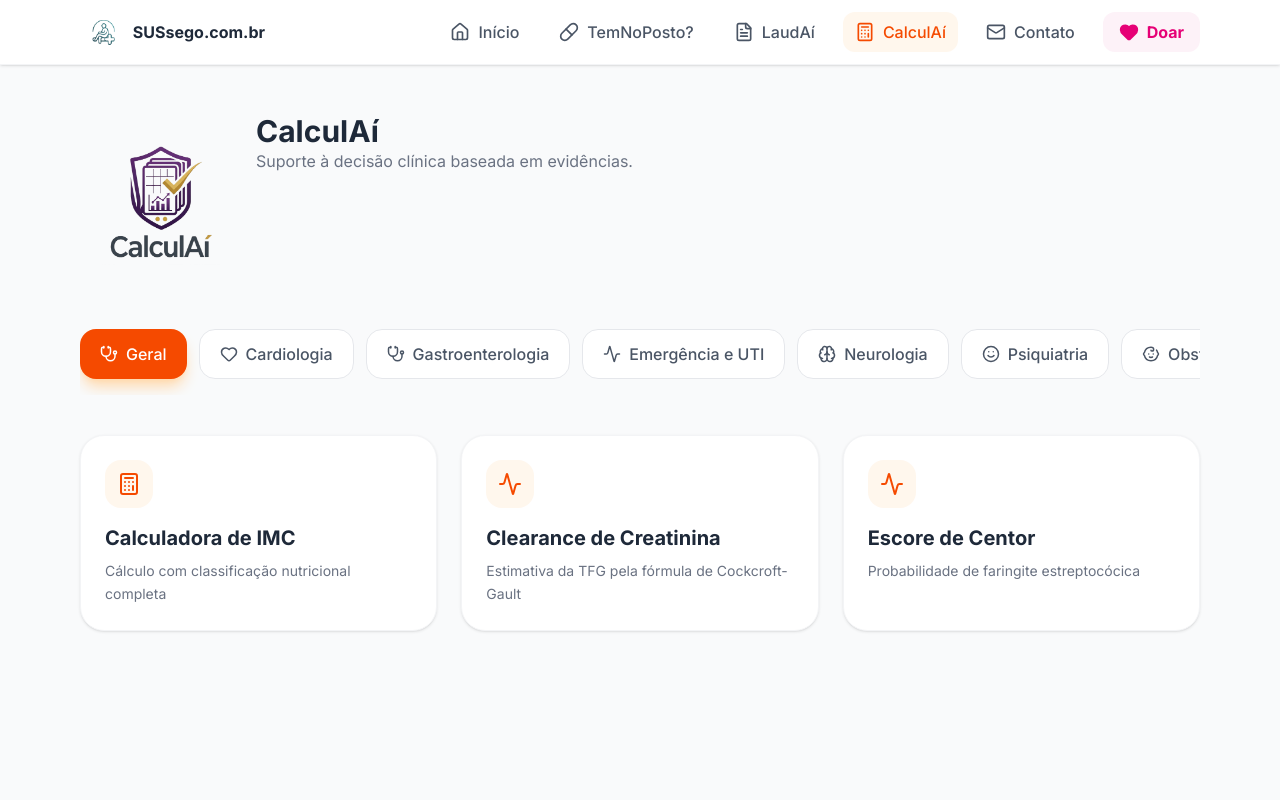
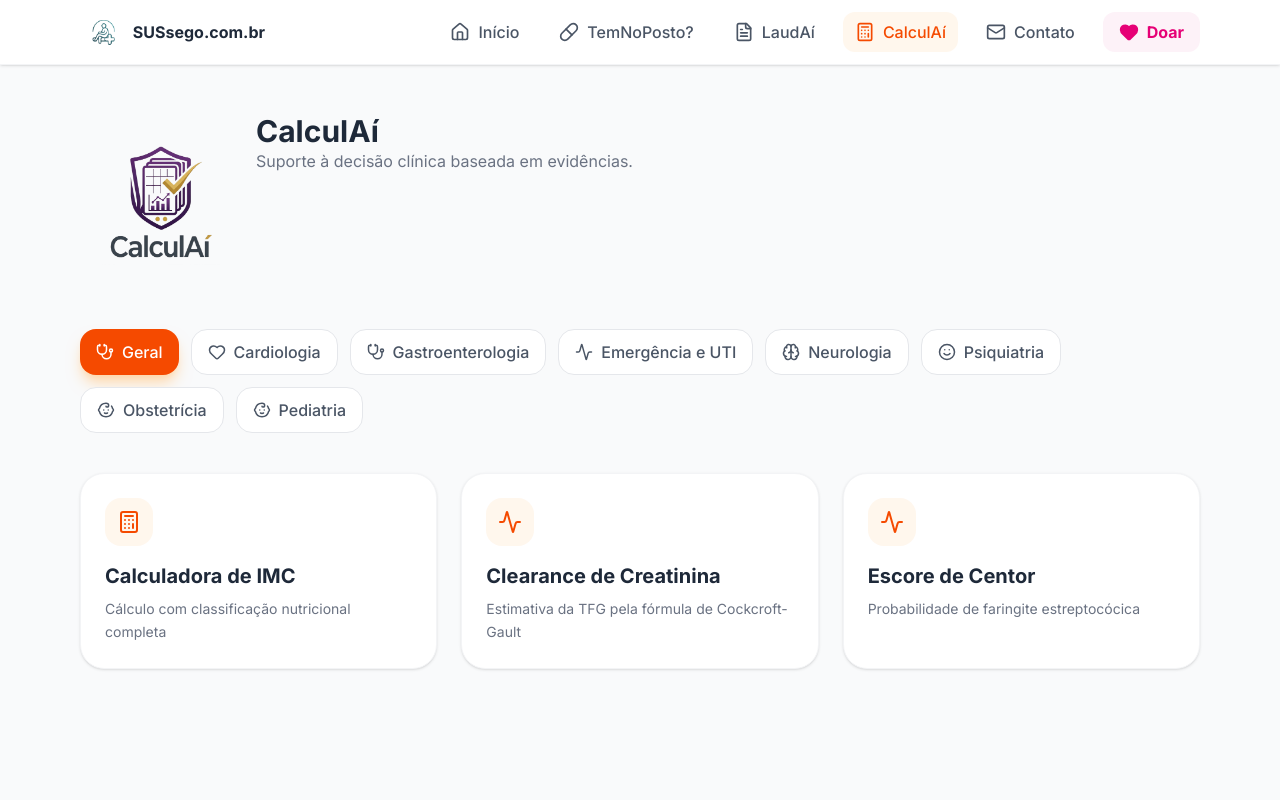
Before and after one commit to lucasvzack-sys/001, a React (Vite) app: page / in a window 1280 px wide. Both pictures are taken after a click on the button 408 px from the left and 1188 px from the top of the page. Shown: the top 800 px of the page. Built offline with nearby package versions, Linux system fonts and the light colour scheme.

Commit message:
Update CalculAi.tsx

```diff
--- a/src/components/CalculAi.tsx
+++ b/src/components/CalculAi.tsx
@@ -722,10 +722,19 @@
             </div>
           </header>
 
-            <div className="flex space-x-3 mb-10 overflow-x-auto pb-4 scrollbar-hide">
+            <div className="flex flex-wrap gap-3 mb-10 justify-center md:justify-start">
               {categories.map((cat) => (
-                <button key={cat.name} onClick={() => setActiveCategory(cat.name)} className={`flex items-center px-5 py-3 rounded-2xl whitespace-nowrap transition-all font-medium ${activeCategory === cat.name ? 'bg-orange-600 text-white shadow-lg shadow-orange-200' : 'bg-white text-gray-600 border border-gray-200 hover:bg-gray-50'}`}>
-                  <cat.icon size={18} className="mr-2" /> {cat.name}
+                <button
+                  key={cat.name}
+                  onClick={() => setActiveCategory(cat.name)}
+                  className={`flex items-center px-4 py-2.5 rounded-2xl transition-all font-medium text-sm sm:text-base ${
+                    activeCategory === cat.name
+                      ? 'bg-orange-600 text-white shadow-lg shadow-orange-200'
+                      : 'bg-white text-gray-600 border border-gray-200 hover:bg-gray-50'
+                  }`}
+                >
+                  <cat.icon size={18} className="mr-2" />
+                  {cat.name}
                 </button>
               ))}
             </div>
```
